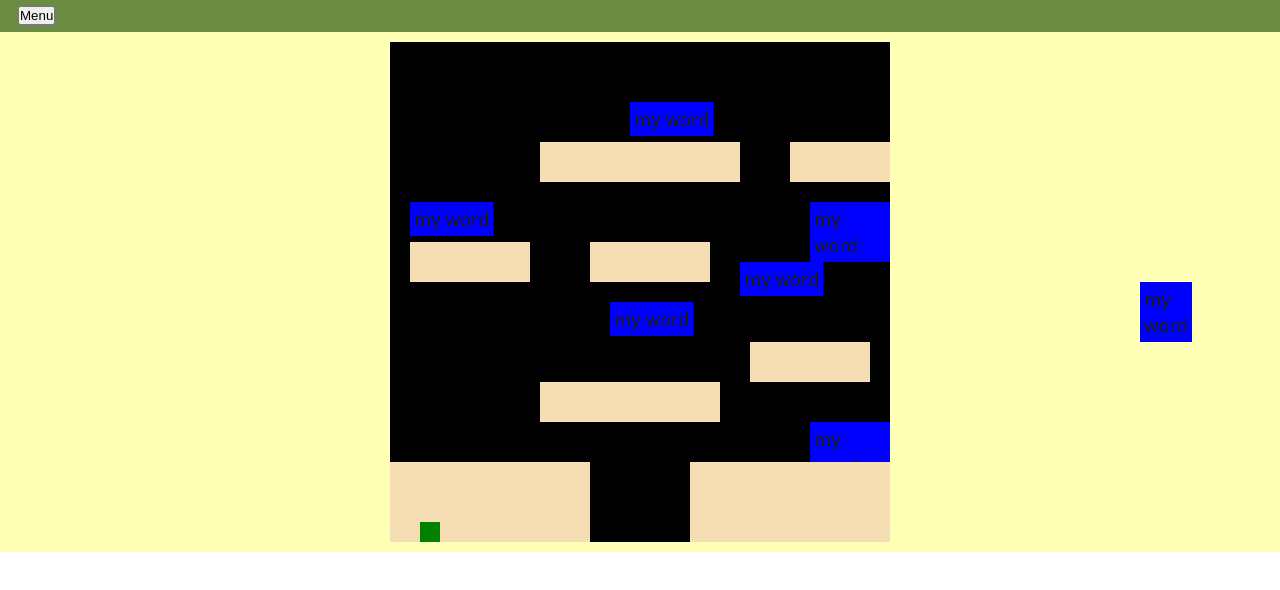
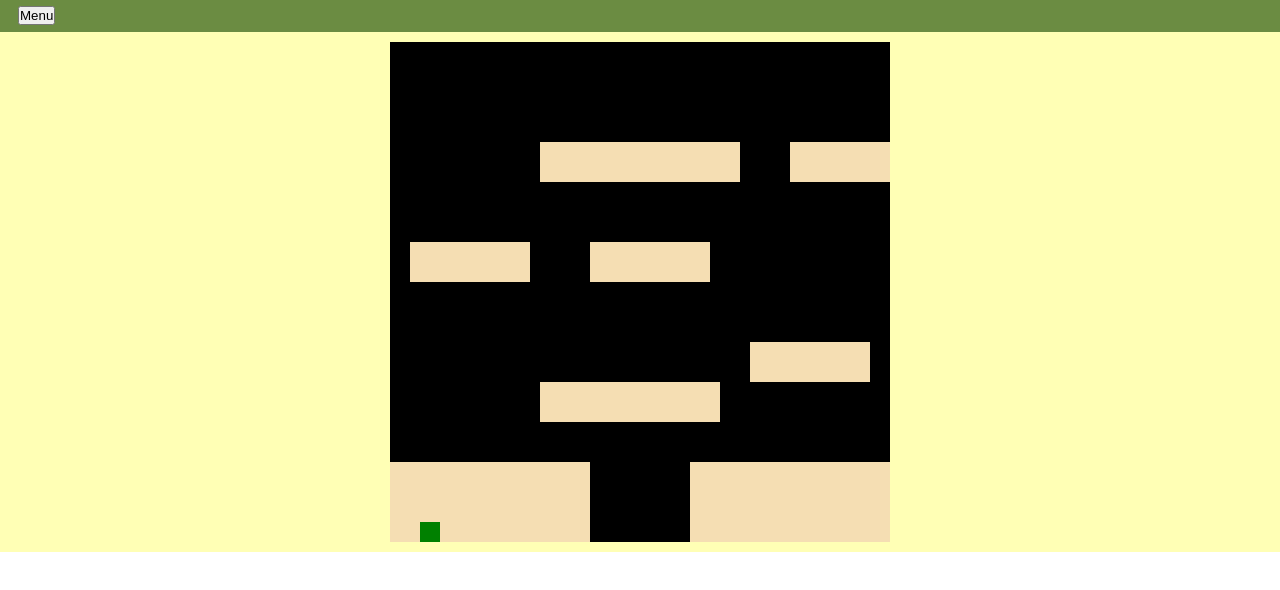
Before and after one commit to AlexandraSavenko/gi_course, a React (Vite) app: page /games/task2 in a window 1280 px wide. Shown: the top 590 px of the page. Built offline with nearby package versions, Linux system fonts and the light colour scheme.

Commit message:
level object with word array created

```diff
--- a/src/components/sideBar/SideBar.jsx
+++ b/src/components/sideBar/SideBar.jsx
@@ -1,4 +1,4 @@
-import { useContext, useEffect, useState } from "react";
+import { useContext, useState } from "react";
 import ButtonMax from "../buttonMax/ButtonMax";
 import Modal from "../modal/Modal";
 import css from "./SideBar.module.css";
--- a/src/components/taskTwo/TaskTwo.jsx
+++ b/src/components/taskTwo/TaskTwo.jsx
@@ -1,40 +1,46 @@
-import { useContext, useEffect, useRef, useState } from "react";
+import { useContext, useEffect, useMemo, useRef, useState } from "react";
 import css from "./TaskTwo.module.css";
-import { gameState, levels, playerData } from "../../data/constants";
+import { levels, playerData } from "../../data/constants";
 import TaskTwoWordList from "./TaskTwoWordList";
 import applyKeyboardInput from "../../utils/useKeyboard";
 import movePlayer from "../../utils/movePlayer";
 import handlePlatformCollision from "../../utils/handlePlatformCollision";
 import handleFloor from "../../utils/handleFloor";
 import { GameContext } from "../../context/GameContext";
+import buildLevel from "../../utils/buildLevel";
 
 const TaskTwo = () => {
+  const { state } = useContext(GameContext);
+  const selectedWords = state.selectedWords;
+  const targetType = state.targetType;
+  const levelN = state.level
+  const level = useMemo(() => {
+    return buildLevel(levels[levelN - 1], selectedWords, targetType )
+  }, [levelN, selectedWords, targetType])
+  //if the user or the game could change level, it would be useState, but it is simply calculated so it is useMemo
+  const [player, setPlayer] = useState(playerData);
 
-  const { state } = useContext(GameContext);
-  const selected = state.selectedWords
 
-  const [player, setPlayer] = useState(playerData);
-  const game = gameState;
-  const platforms = levels[game.level - 1].platforms;
-  const rightW = levels[0].rightWords;
-  const wrongW = levels[0].wrongWords;
+
   const keys = useRef({});
-
 
   //Game loop
   useEffect(() => {
     let animationId;
     function update() {
       setPlayer((prev) => {
-        let player = applyKeyboardInput(prev, keys)
-        player = movePlayer(player)
-        player = handlePlatformCollision(prev, player, platforms)
-        player = handleFloor(player)
+        let player = applyKeyboardInput(prev, keys);
+        player = movePlayer(player);
+        player = handlePlatformCollision(prev, player, level.platforms);
+        player = handleFloor(player);
         return player;
       });
       animationId = requestAnimationFrame(update);
     }
     update();
+    //update is called from requestAnimationFrame, which runs outside React's render/effect lifecycle
+    //effect actually runs once,
+    //then the browser calls update() on each animation frame
     return () => cancelAnimationFrame(animationId);
   }, []);
 
@@ -62,7 +68,7 @@ const TaskTwo = () => {
           }}
           className={css.ship}
         ></div>
-        {platforms.map((el, index) => (
+        {level.platforms.map((el, index) => (
           <div
             key={index}
             className={css[el.type]}
@@ -70,13 +76,11 @@ const TaskTwo = () => {
               left: el.x,
               top: el.y,
               width: el.width,
-              height: el.height
+              height: el.height,
             }}
-
           ></div>
         ))}
-        <TaskTwoWordList list={rightW}/>
-        <TaskTwoWordList list={wrongW}/>
+        <TaskTwoWordList list={level.words} />
       </div>
     </div>
   );
--- a/src/components/taskTwo/TaskTwoWordList.jsx
+++ b/src/components/taskTwo/TaskTwoWordList.jsx
@@ -7,7 +7,8 @@ const TaskTwoWordList = ({list}) => {
             key={index}
             style={{
               top: el.y,
-              left: el.x
+              left: el.x,
+              color: 'white'
             }}
             >my word</li> )}
   </ul>
--- a/src/context/GameContext.jsx
+++ b/src/context/GameContext.jsx
@@ -10,11 +10,9 @@ export const GameContext = createContext();
 const initialState = {
   selectedWords: [],
   targetType: "",
-  completedWords: [],
   score: 0,
   lives: 3,
-
-
+  level: 1,
 };
 
 const reducer = (state, action) => {
--- a/src/data/constants.js
+++ b/src/data/constants.js
@@ -5,14 +5,6 @@ export const gameCnst = {
   moveSpeed: 2.5,
   enemySpeed: 1,
   floor: 480,
-};
-
-//Game state
-export let gameState = {
-  score: 0,
-  level: 1,
-  lives: 3,
-  gameRunning: true,
 };
 
 //Player object
@@ -24,14 +16,6 @@ export let playerData = {
   velocityX: 0,
   velocityY: 0,
   grounded: true,
-};
-
-//Game objects arrays
-export let gameObjects = {
-  platforms: [],
-  enemies: [],
-  rightWords: [],
-  wrongWords: [],
 };
 
 //levels
@@ -52,16 +36,20 @@ export const levels = [
       { x: 250, y: 344, type: "brown" },
       { x: 550, y: 344, type: "brown" },
     ],
-    rightWords: [
+    wordPosition: [
       { x: 420, y: 380 },
       { x: 220, y: 260 },
       { x: 420, y: 160 },
       { x: 20, y: 160 },
       { x: 240, y: 60 },
+
+       { x: 350, y: 220 },
+        { x: 460, y: 250 },
+        { x: 110, y: 300 },
+        { x: 310, y: 80 },
+        { x: 50, y: 380 },
     ],
-    wrongWords: [
-      { x: 350, y: 220 },
-      { x: 750, y: 240 },
-    ],
+    exitPosition: [],
+    background: "img"
   },
 ];
--- a/src/utils/buildLevel.js
+++ b/src/utils/buildLevel.js
@@ -0,0 +1,16 @@
+import React from "react";
+import buildWords from "./buildWords";
+
+const buildLevel = (levelTemplate, selectedWords, targetType) => {
+  return {
+    platforms: levelTemplate.platforms,
+    enemies: levelTemplate.enemies,
+    words: buildWords(
+      selectedWords,
+      targetType,
+      levelTemplate.wordPosition,
+    ),
+  };
+};
+
+export default buildLevel;
--- /dev/null
+++ b/src/utils/buildWords.js
@@ -0,0 +1,14 @@
+import React from "react";
+import pickWrongWords from "./pickWrongWords";
+import placeWords from "./placeWords";
+import shuffle from "./shuffle";
+
+const buildWords = (selectedWords, targetType, positions) => {
+  const amount = selectedWords.length;
+  const wrongWords = pickWrongWords(targetType, amount);
+  const allWords = shuffle([...selectedWords, ...wrongWords]);
+  return placeWords(allWords, positions);
+
+};
+
+export default buildWords;
--- a/src/utils/shuffle.js
+++ b/src/utils/shuffle.js
@@ -1,11 +1,10 @@
-import React from 'react'
-
-const shuffle = ({list}) => {
-  return (
-    <div>
-
-    </div>
-  )
+const shuffle = (list) => {
+  const copy = [...list]
+  for(let i = copy.length - 1; i > 0; i--){
+    const j = Math.floor(Math.random() * (i + 1));
+    [copy[i], copy[j]] = [copy[j], copy[i]]
+  }
+  return copy;
 }
 
 export default shuffle
```
Also changed, not shown: src/utils/buildLevelWords.js (deleted, +0 -20 lines).
